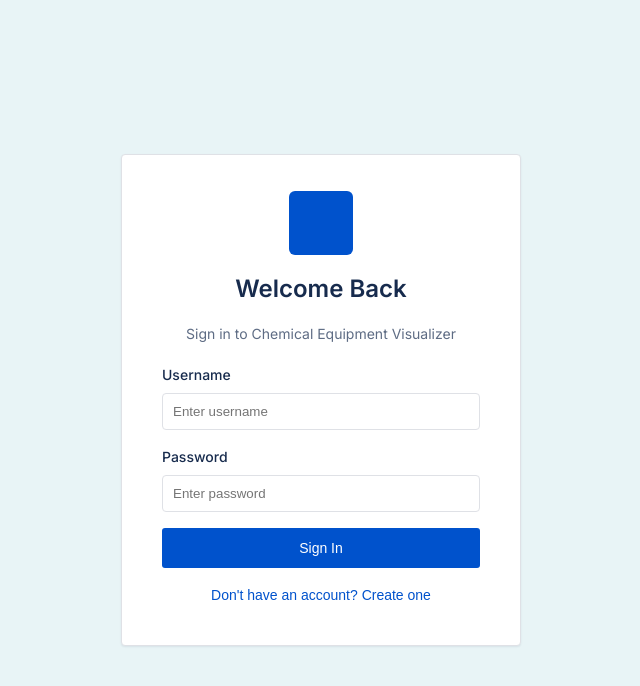
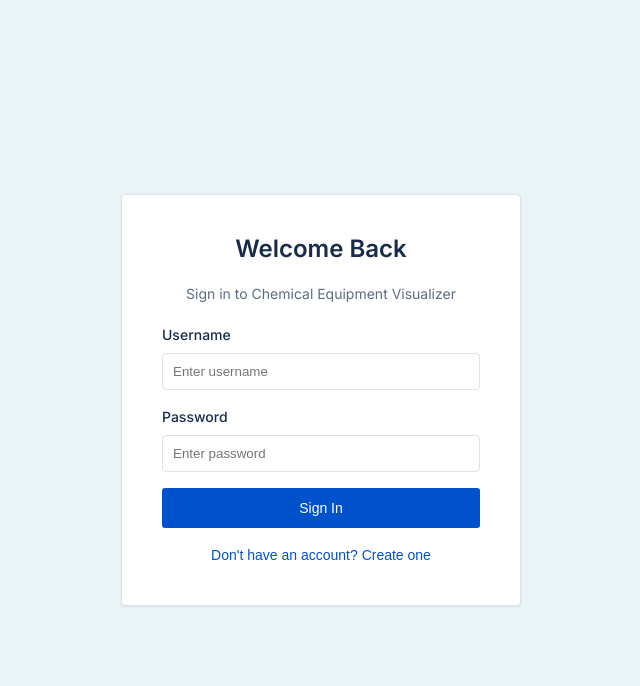
Before and after one commit to vip23anchib/chemical-equipment-visualizer, a React (Create React App) app in the folder frontend/: page / in a window 1280 px wide. Shown: the top 686 px of the page, without its empty margins (319-959 px from the left). Built offline with nearby package versions, Linux system fonts and the light colour scheme.

Commit message:
Remove blue box from login screen

```diff
--- a/frontend/src/App.js
+++ b/frontend/src/App.js
@@ -256,7 +256,6 @@ function App() {
         <div className="card" style={{ width: '100%', maxWidth: '400px', padding: '20px' }}>
           <div className="card-header" style={{ justifyContent: 'center', borderBottom: 'none', paddingBottom: '0' }}>
             <div className="logo" style={{ flexDirection: 'column', gap: '16px' }}>
-              <div className="logo-icon" style={{ width: '64px', height: '64px', fontSize: '32px' }}></div>
               <h1 style={{ fontSize: '24px' }}>{isRegistering ? 'Create Account' : 'Welcome Back'}</h1>
               <p style={{ color: '#5e6c84' }}>
                 {isRegistering ? 'Sign up for Chemical Equipment Visualizer' : 'Sign in to Chemical Equipment Visualizer'}
```
